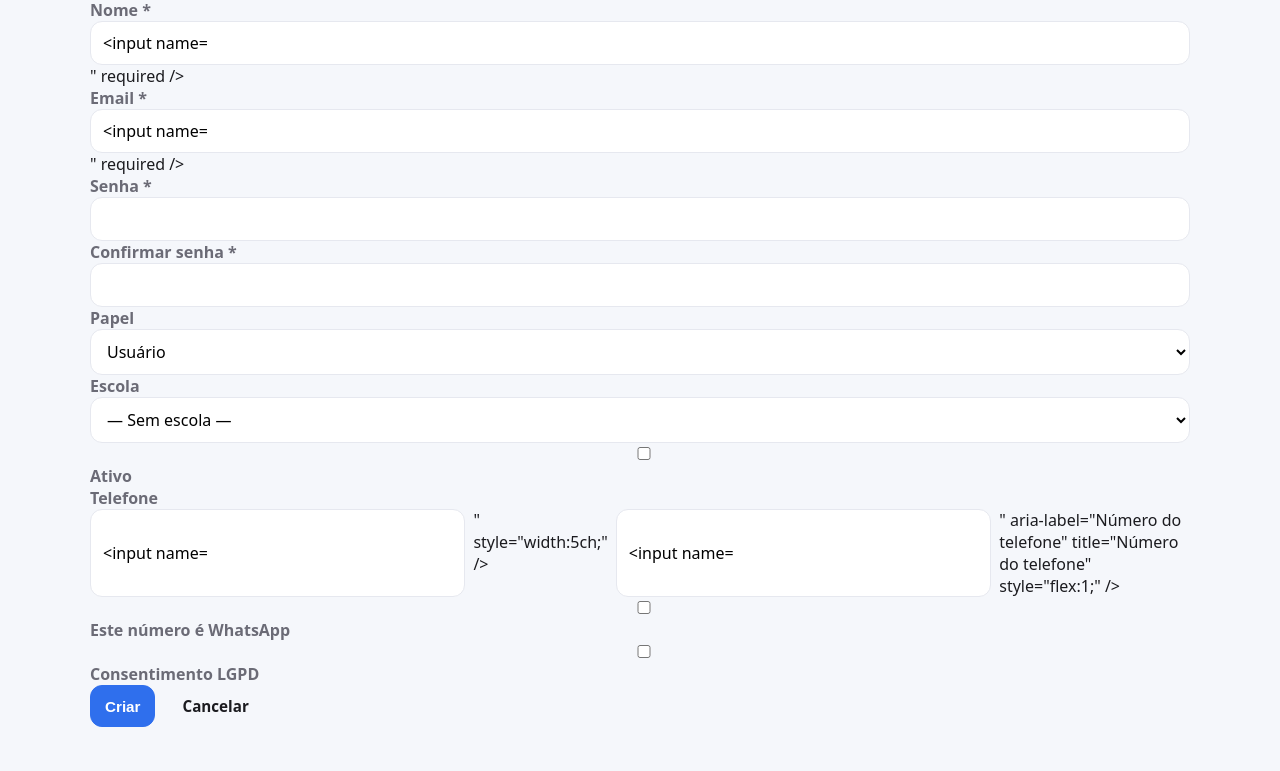
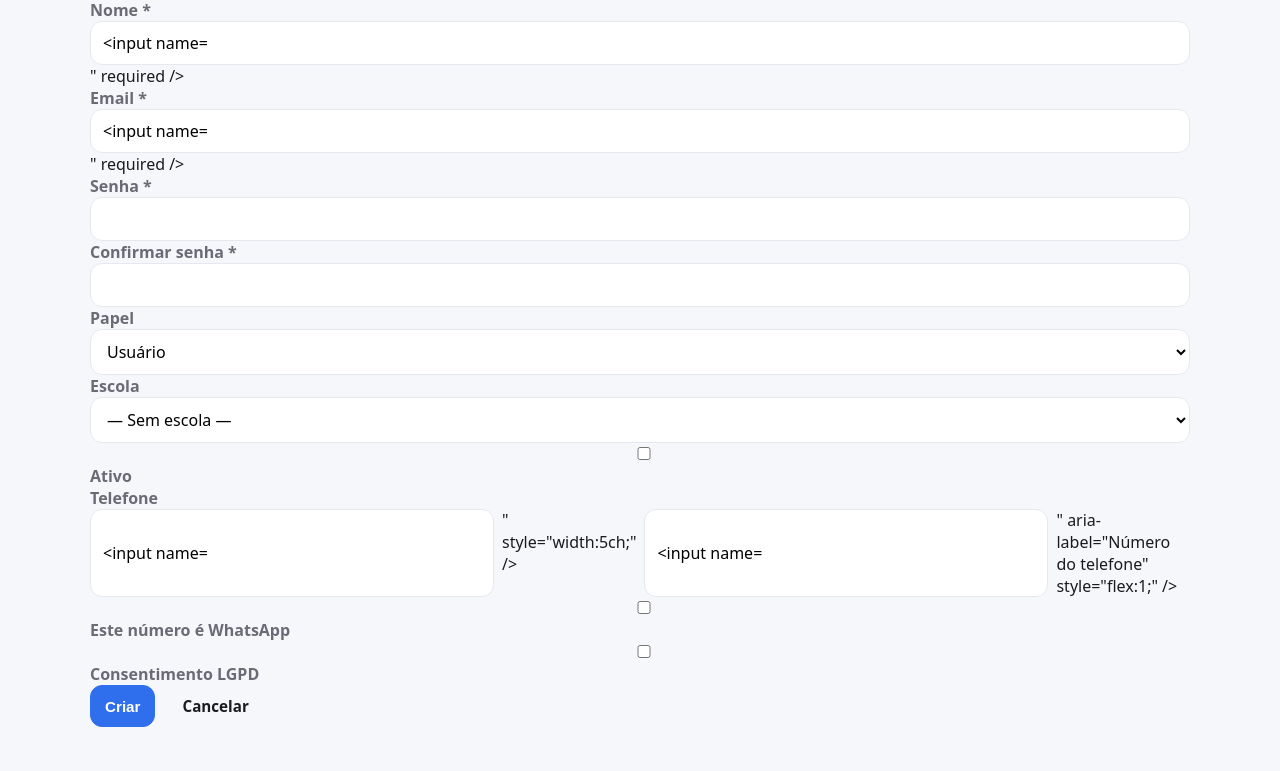
Before and after one commit to frederico-mello/gerenciador-jogos, a Flask app: template app/templates/admin_user_create.html in a window 1280 px wide. Shown: the part 116-887 px from the top of the page. Run offline with Flask 3, Linux system fonts and the light colour scheme; the template is opened without the code that fills it: most values are stand-ins (such as "Sample title", 1, 10 or a date in 2020); form fields are guessed from the names that the template uses; some libraries are stand-ins or nearby versions.

Commit message:
fix: remove redundant title attr from telefone_numero

```diff
--- a/app/templates/admin_user_create.html
+++ b/app/templates/admin_user_create.html
@@ -48,7 +48,7 @@
     <label for="telefone_ddd">Telefone</label>
     <div style="display:flex; gap:0.5rem;">
       <input id="telefone_ddd" type="text" name="telefone_ddd" placeholder="DDD" maxlength="2" pattern="\d{2}" value="{{ form.get('telefone_ddd', '') }}" style="width:5ch;" />
-      <input id="telefone_numero" type="text" name="telefone_numero" placeholder="Número" maxlength="9" pattern="\d{8,9}" value="{{ form.get('telefone_numero', '') }}" aria-label="Número do telefone" title="Número do telefone" style="flex:1;" />
+      <input id="telefone_numero" type="text" name="telefone_numero" placeholder="Número" maxlength="9" pattern="\d{8,9}" value="{{ form.get('telefone_numero', '') }}" aria-label="Número do telefone" style="flex:1;" />
     </div>
   </div>
   <div class="form-group">
```
